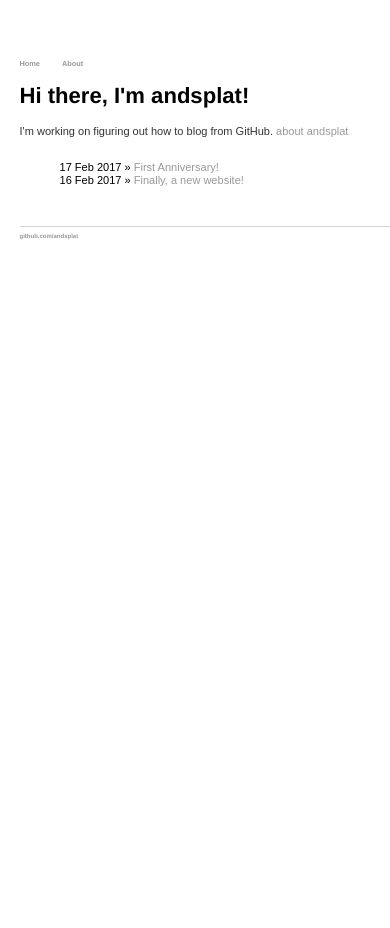
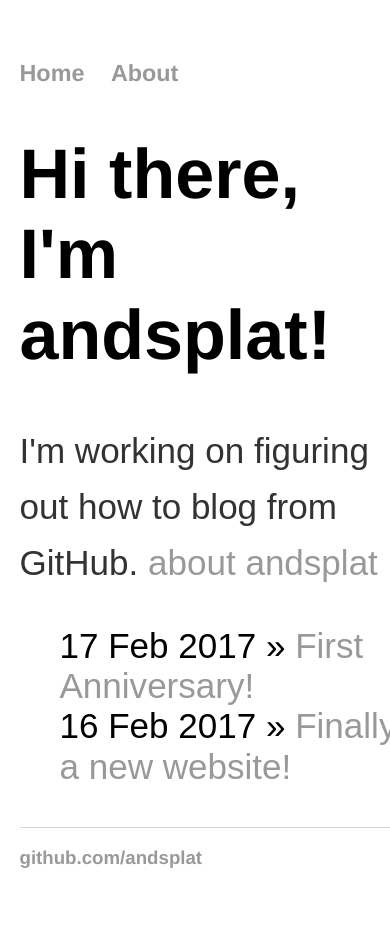
Before and after one commit to andsplat/benwfey, a Jekyll site: the page built from index.html, in a window 390 px wide. Built offline with Jekyll 4.4.1, drawn with Linux system fonts in a browser that asks for light colours; before the commit the page ends 900 px from its top, so only the background shows below that.

Commit message:
Update main.css

```diff
--- a/css/main.css
+++ b/css/main.css
@@ -47,6 +47,6 @@ ul.posts li {
 /*  Mobile Layout: 320px. */
 @media only screen and (max-width: 479px) {
 body {width:100%;}
-html {font-size: 46%;}
+html {font-size: 146%;}
 img {width: 100%; padding:0;overflow:auto;margin:0 auto;}
 }
```
